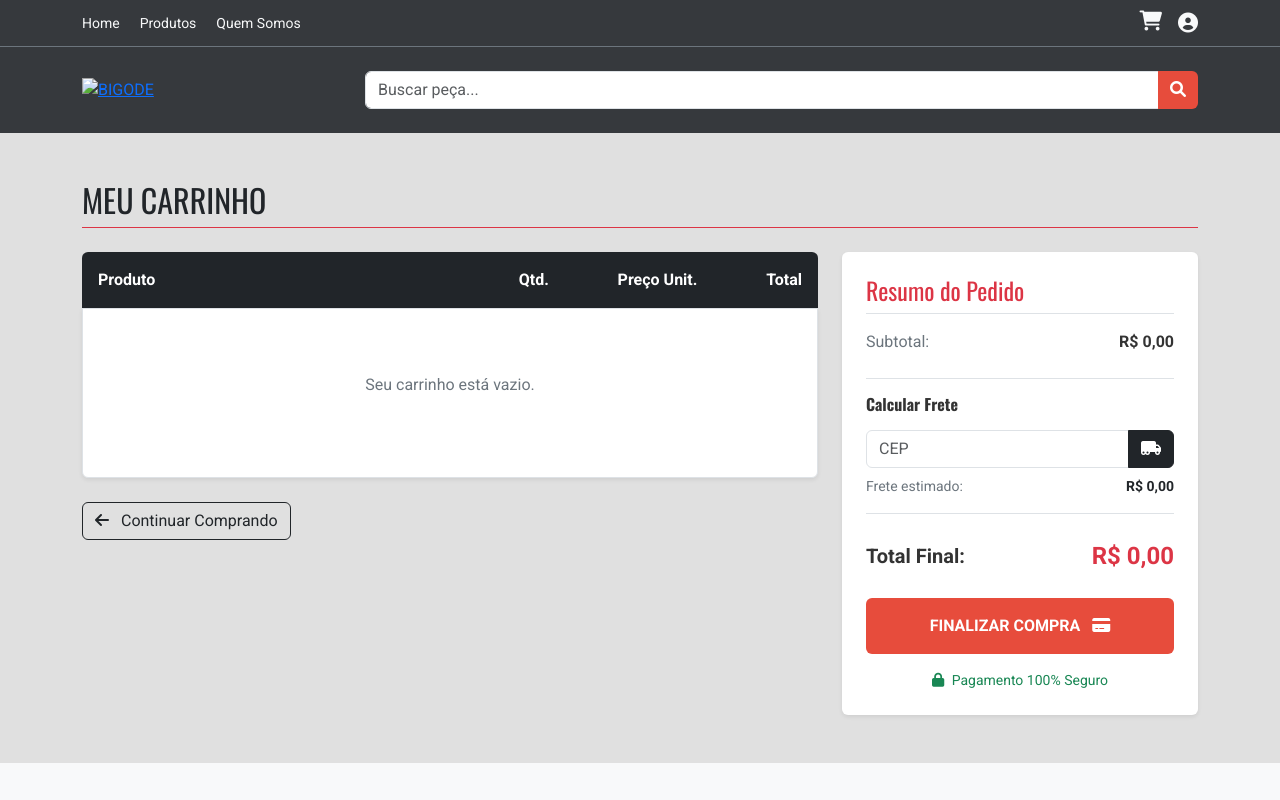
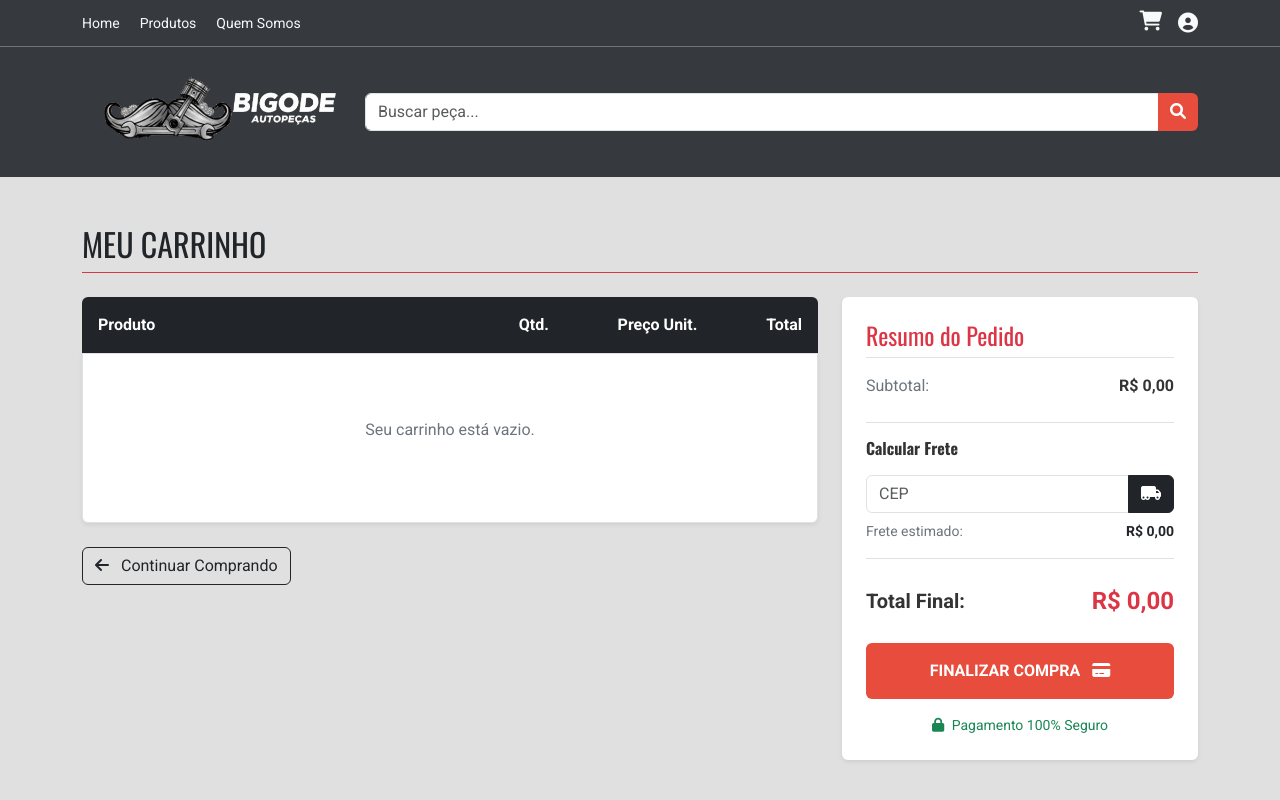
Before and after one commit to devViniSoares/BigodeAutoPecas, a plain HTML site: page carrinho.html in a window 1280 px wide. Shown: the top 800 px of the page. Drawn offline with nearby package versions, Linux system fonts and the light colour scheme.

Commit message:
Atualização Imagens

```diff
--- a/carrinho.html
+++ b/carrinho.html
@@ -30,7 +30,7 @@
             <div class="row align-items-center g-3">
                 <div class="col-12 col-md-3 text-center text-md-start">
                     <a href="index.html">
-                        <img src="../bigodeAutoPeca/src/img/logobranco.png" alt="BIGODE" class="img-fluid" style="max-height: 100px;">
+                        <img src="src/img/logobranco.png" alt="BIGODE" class="img-fluid" style="max-height: 100px;">
                     </a>
                 </div>
                 <div class="col-12 col-md-9">
```
Also changed, not shown: detalhe-produto.html (+1 -1 lines), pagamento.html (+1 -1 lines), produtos.html (+1 -1 lines).
